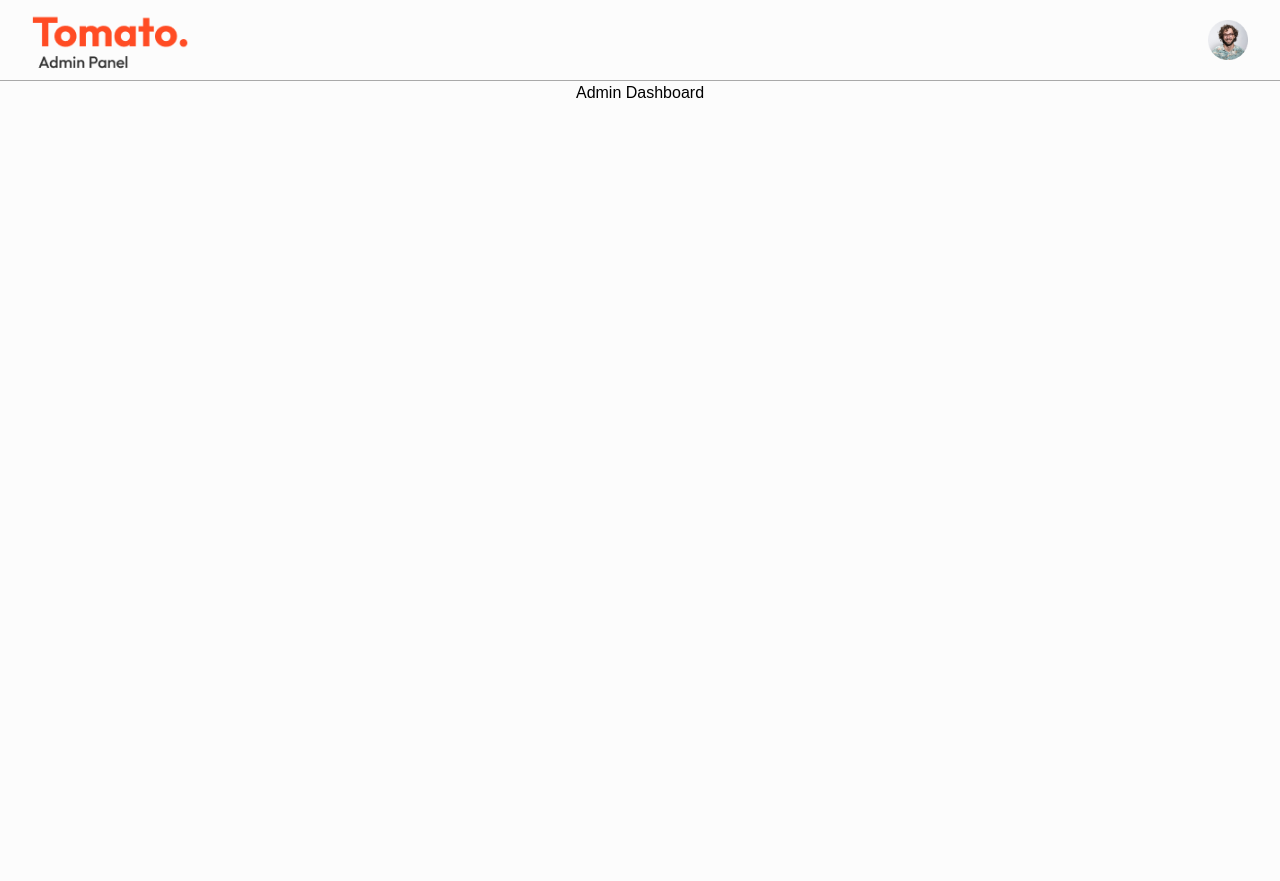
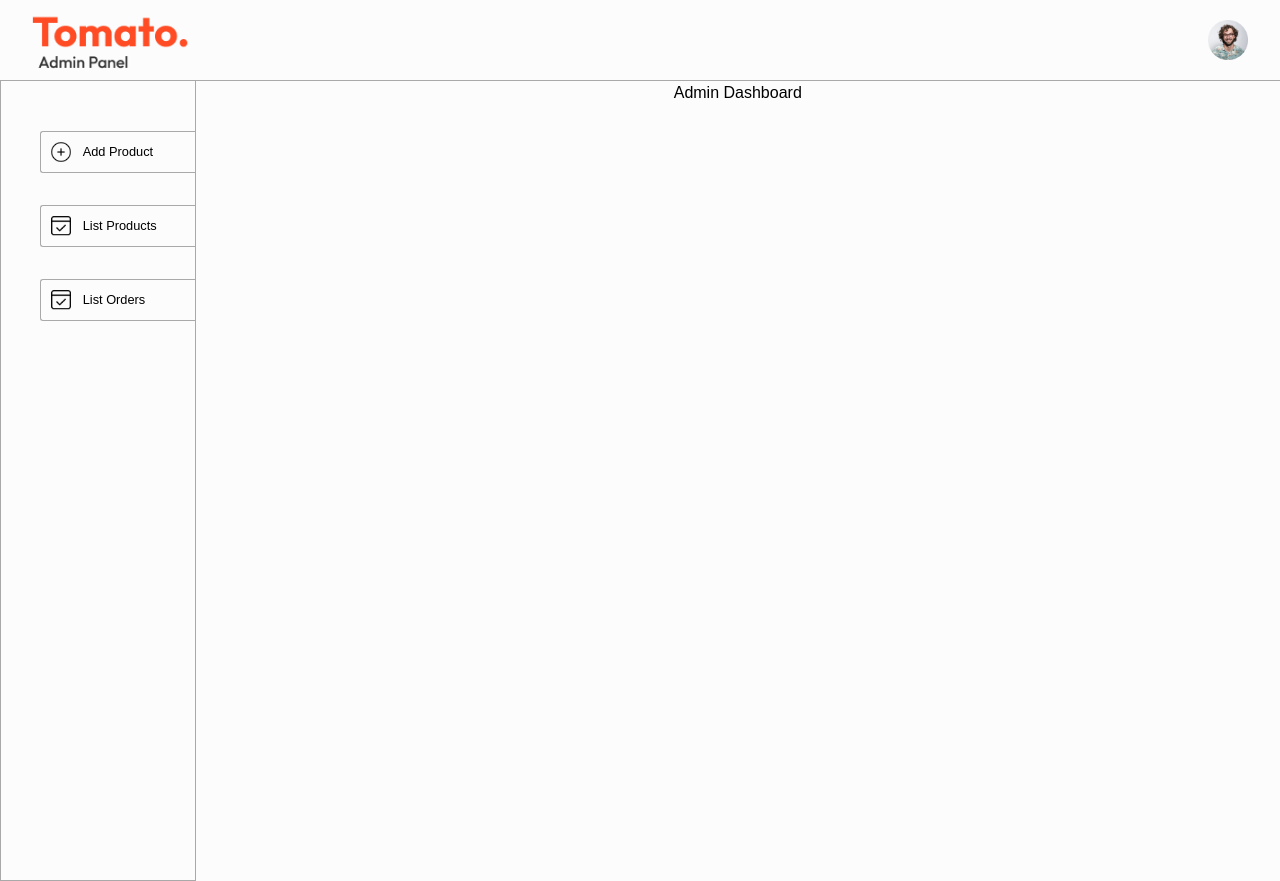
Before and after one commit to Winfredo/Food-Delivery-App, a Next.js app in the folder admin/: page / in a window 1280 px wide. Before the commit the page ends 800 px from the top, so only its background shows below. Built offline with nearby package versions, Linux system fonts and the light colour scheme.

Commit message:
create the sidebar

```diff
--- a/admin/components/Sidebar.tsx
+++ b/admin/components/Sidebar.tsx
@@ -1,9 +1,40 @@
+"use client"
 import React from 'react'
+import Link from 'next/link'
+import { usePathname } from 'next/navigation'
+
+const navItems = [
+  { href: '/add', label: 'Add Product', icon: '/assets/add_icon.png' },
+  { href: '/list', label: 'List Products', icon: '/assets/order_icon.png' },
+  { href: '/orders', label: 'List Orders', icon: '/assets/order_icon.png' },
+]
 
 const Sidebar = () => {
+  const pathname = usePathname()
+
   return (
-    <div>
+    <div className='w-[18%] min-h-screen border border-[#a9a9a9] border-t-0 text-[max(1vw,10px)]'>
+      <div className='sidebar-options pt-12.5 pl-[20%] flex flex-col gap-8'>
+        {navItems.map((item) => {
+          const isActive = pathname === item.href
+          const baseClasses =
+            'flex items-center gap-3 border border-[#a9a9a9] border-r-0 px-2.5 py-2.5 rounded-tl-[3px] rounded-bl-[3px] transition-colors'
+          const activeClasses = 'bg-indigo-200 text-white border-indigo-400'
+          const inactiveClasses = 'bg-transparent text-gray-800 hover:bg-indigo-50'
 
+          return (
+            <Link
+              key={item.href}
+              href={item.href}
+              title={item.label}
+              className={`${baseClasses} ${isActive ? activeClasses : inactiveClasses}`}
+            >
+              <img src={item.icon} alt={`${item.label} icon`} className='h-5 w-5' />
+              <span className='hidden md:block'>{item.label}</span>
+            </Link>
+          )
+        })}
+      </div>
     </div>
   )
 }
```
